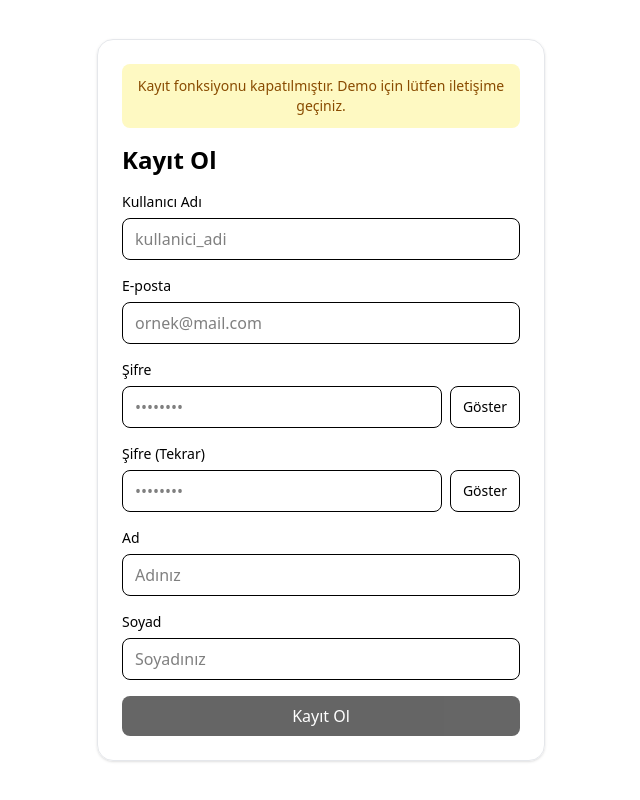
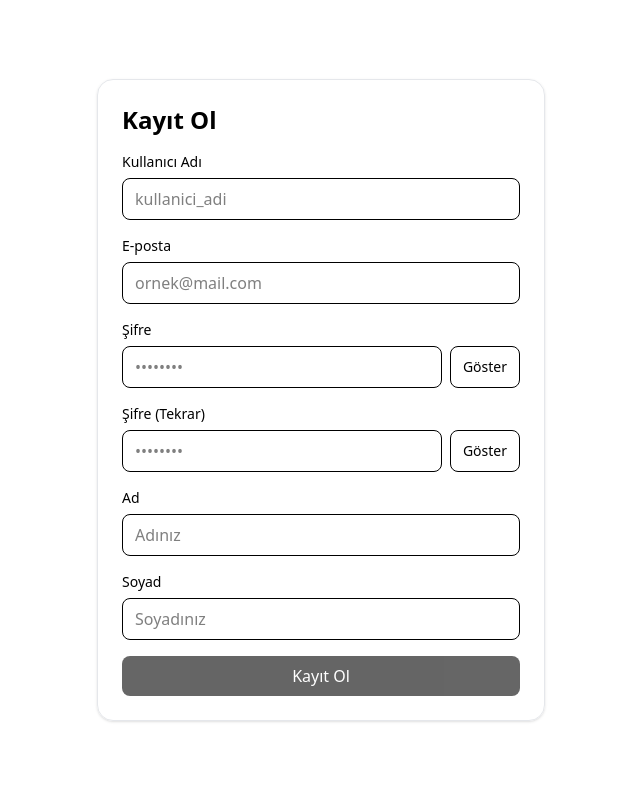
Before and after one commit to ekerfatih/Twitter-Clone-App-Frontend, a Next.js app: page /register in a window 1280 px wide. Shown: the whole page, without its empty margins (319-959 px from the left). Built offline with nearby package versions, Linux system fonts and the light colour scheme.

Commit message:
Update page.tsx

```diff
--- a/app/register/page.tsx
+++ b/app/register/page.tsx
@@ -174,9 +174,9 @@ export default function RegisterPage() {
         <main className="min-h-screen flex items-center justify-center p-6">
             <div className="w-full max-w-md rounded-2xl border border-gray-200 p-6 shadow-sm">
                 {/* Bilgilendirme */}
-                <p className="mb-4 p-3 rounded-lg bg-yellow-100 text-yellow-800 text-center text-sm">
-                    Kayıt fonksiyonu kapatılmıştır. Demo için lütfen iletişime geçiniz.
-                </p>
+                {/*<p className="mb-4 p-3 rounded-lg bg-yellow-100 text-yellow-800 text-center text-sm">*/}
+                {/*    Kayıt fonksiyonu kapatılmıştır. Demo için lütfen iletişime geçiniz.*/}
+                {/*</p>*/}
 
                 <h1 className="text-2xl font-semibold mb-4">Kayıt Ol</h1>
 
```
